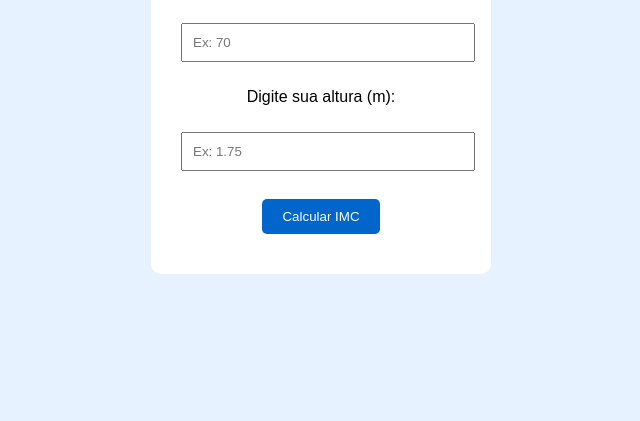
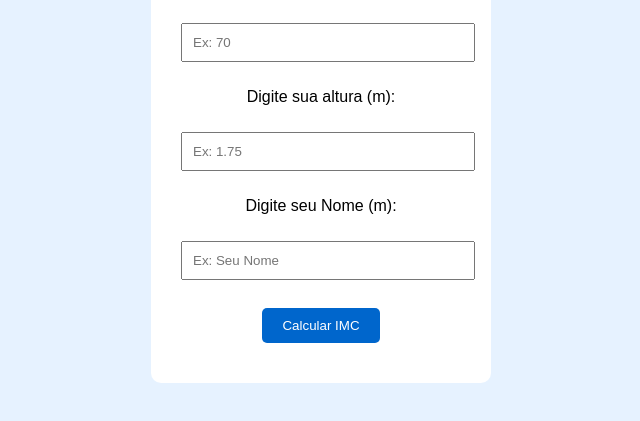
Before and after one commit to HendriX2171/PW.2026, a plain HTML site: page index.html in a window 1280 px wide. Shown: the part 221-642 px from the top of the page, without its empty margins (319-959 px from the left). Drawn offline with Linux system fonts and the light colour scheme.

Commit message:
Adição de nome

```diff
--- a/index.html
+++ b/index.html
@@ -20,6 +20,9 @@
         <p>Digite sua altura (m):</p>
         <input type="number" id="altura" placeholder="Ex: 1.75">
 
+        <p>Digite seu Nome (m):</p>
+        <input type="number" id="altura" placeholder="Ex: Seu Nome">
+
         <br><br>
 
         <button onclick="calcularIMC()">Calcular IMC</button>
```
